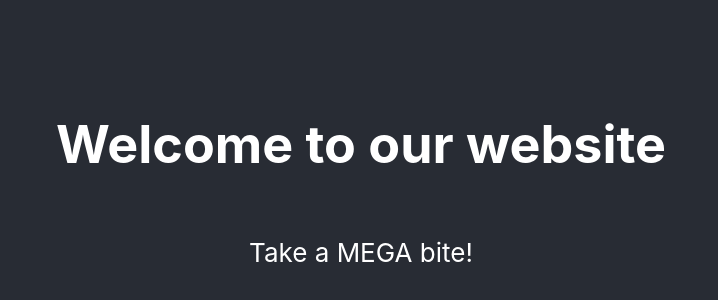
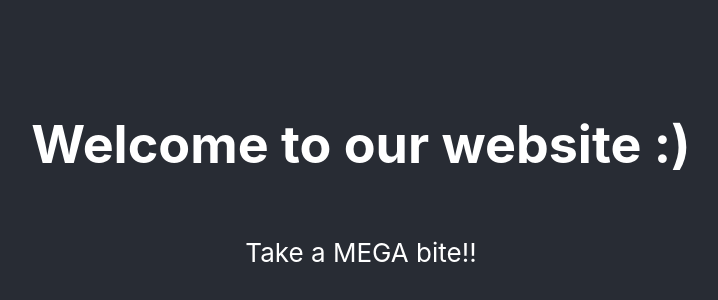
Before and after one commit to Fugate-A/MegaBytes.app, a React (Create React App) app in the folder web_frontend/: page / in a window 1280 px wide. Shown: the part 214-514 px from the top of the page, without its empty margins (279-997 px from the left). Built offline with nearby package versions, Linux system fonts and the light colour scheme.

Commit message:
testing commit on my end

```diff
--- a/web_frontend/src/App.js
+++ b/web_frontend/src/App.js
@@ -5,8 +5,8 @@ function App() {
   return (
     <div className="App">
       <header className="App-header">
-        <h1>Welcome to our website</h1>
-        <p>Take a MEGA bite!</p>
+        <h1>Welcome to our website :)</h1>
+        <p>Take a MEGA bite!!</p>
       </header>
     </div>
   );
```
